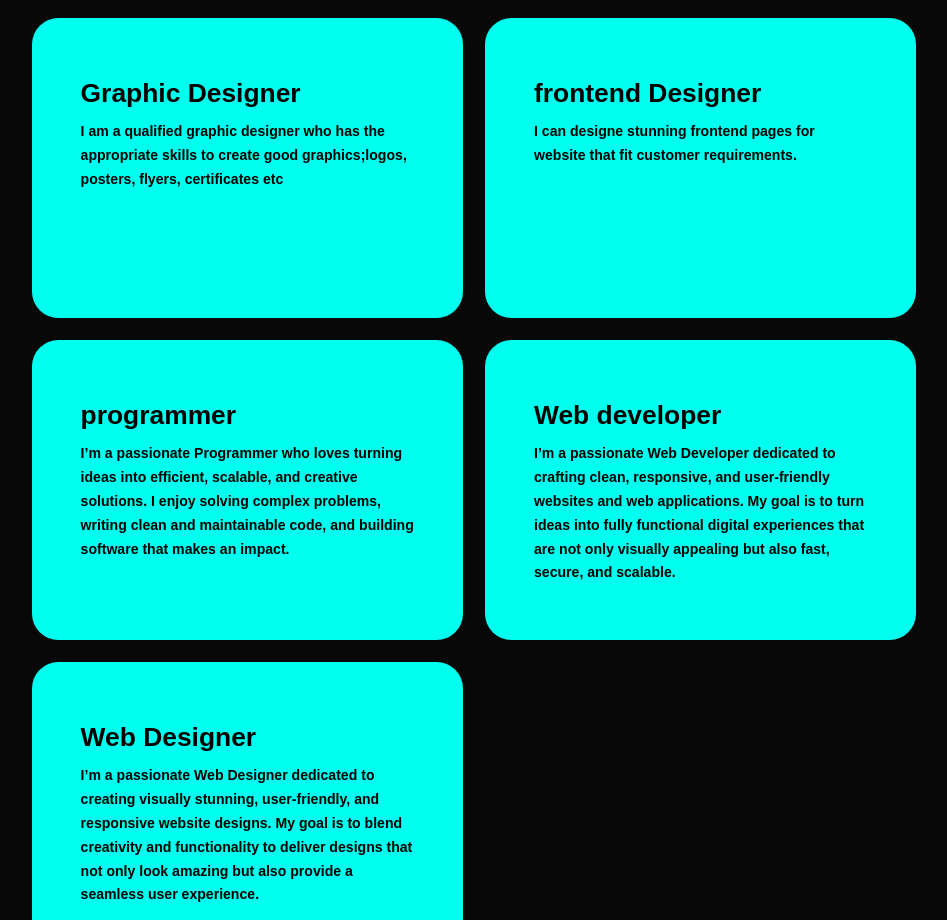
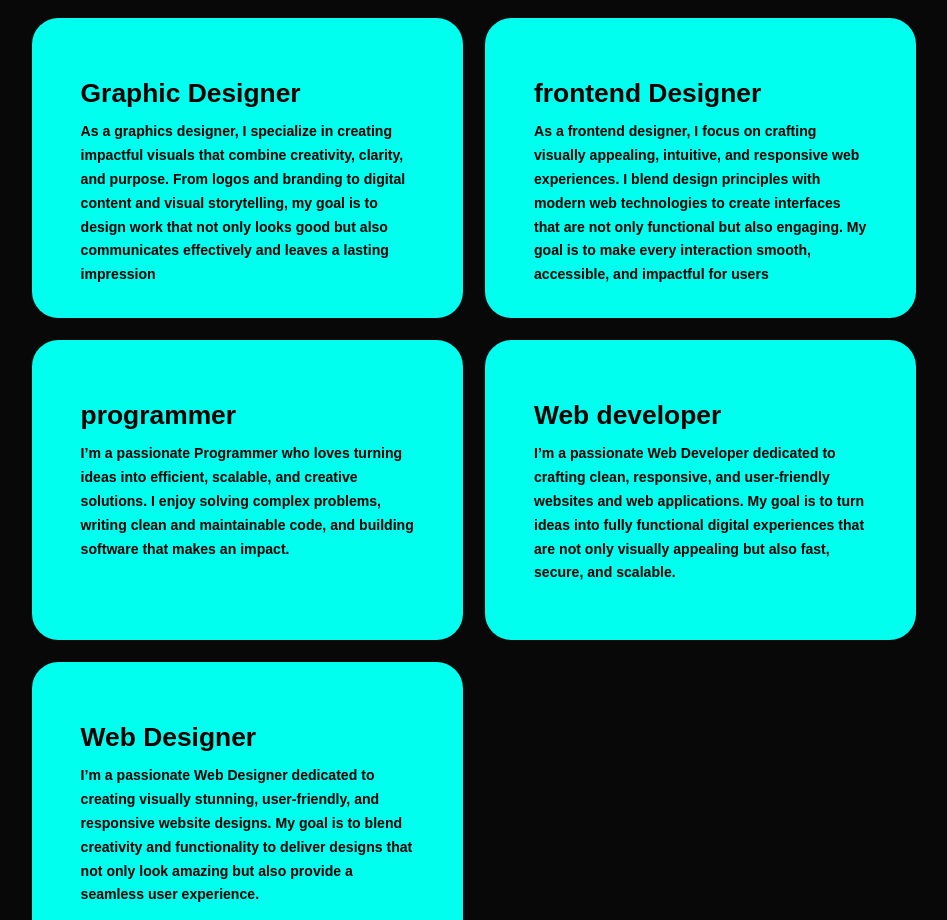
Before and after one commit to reagankatiechi/my-portolio, a plain HTML site: page index.html in a window 1280 px wide. Shown: the part 2320-3240 px from the top of the page, without its empty margins (166-1113 px from the left). Drawn offline with nearby package versions, Linux system fonts and the light colour scheme.

Commit message:
Update index.html

```diff
--- a/index.html
+++ b/index.html
@@ -101,8 +101,11 @@
             <div class="service-box">
                 <div class="service-info">
                     <h4>Graphic Designer</h4>
-                    <p>I am a qualified graphic designer who has the appropriate skills to create
-                        good graphics;logos, posters, flyers, certificates etc
+                    <p>As a graphics designer, I specialize in creating impactful visuals that
+                        combine creativity, clarity, and purpose. From logos and branding to digital content
+                        and visual storytelling, my goal is to design work that not
+                        only looks good but also communicates effectively and leaves a lasting impression
+
                     </p>
                 </div>
             </div>
@@ -110,7 +113,10 @@
              <div class="service-box">
                 <div class="service-info">
                     <h4>frontend Designer</h4>
-                    <p>I can designe stunning frontend pages for website that fit customer requirements.
+                    <p>As a frontend designer, I focus on crafting visually appealing, intuitive, and responsive web experiences.
+                        I blend design principles with modern web technologies to create interfaces
+                        that are not only functional but also engaging. My goal is to make every
+                        interaction smooth, accessible, and impactful for users
                     </p>
                 </div>
             </div>
@@ -211,4 +217,5 @@
     <script src="script.js"></script>
 
 </body>
+
 </html>
```
